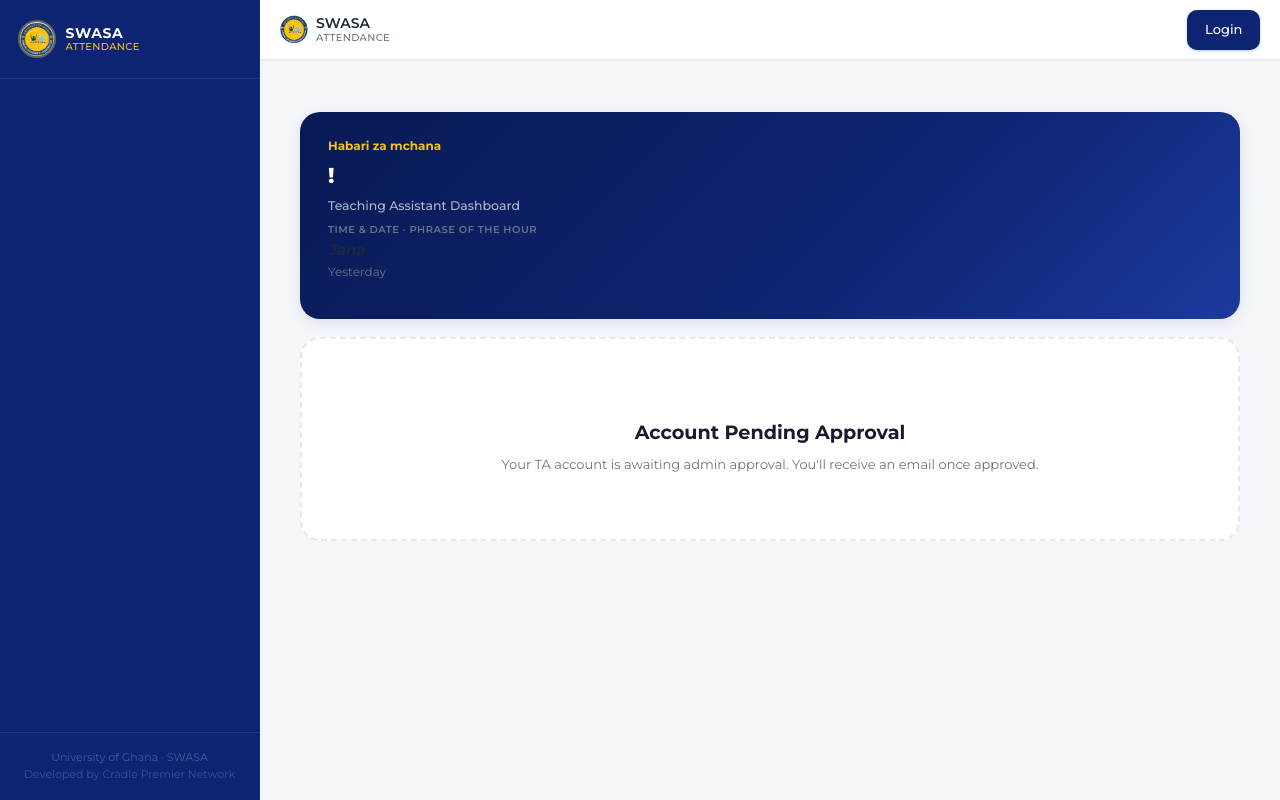
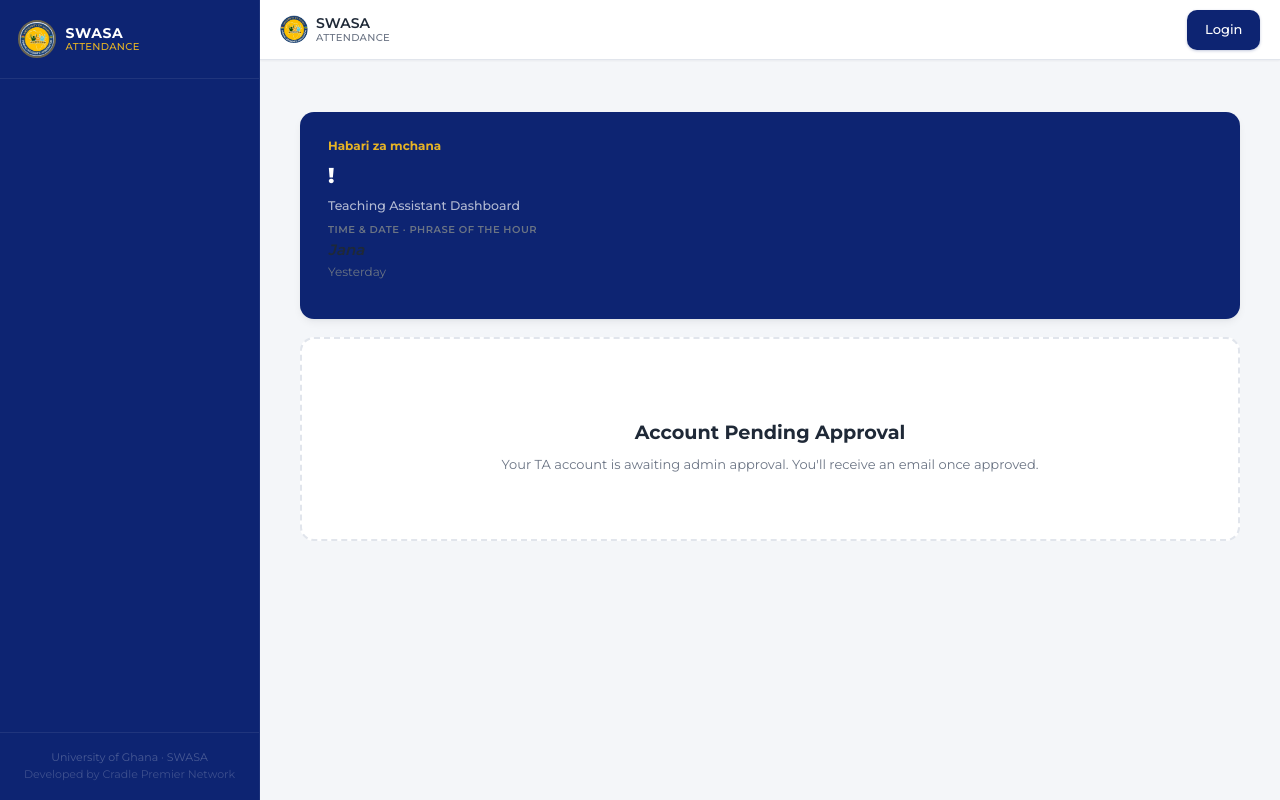
Before and after one commit to eshunyhaw-del/swahili_attendance_system, a Django app: template attendance/templates/attendance/ta_dashboard.html in a window 1280 px wide. Run offline with Django 5.2, Linux system fonts and the light colour scheme; the template is opened without the code that fills it, so the values that code supplies are empty; some libraries are stand-ins or nearby versions.

Commit message:
Retheme TA dashboard onto the design system
Rethemes the in-class attendance dashboard to the new language while preserving
the full take-attendance workflow (AJAX roster, per-student code generation,
filters, CSV export) — low-risk CSS-level changes, no markup/JS rewrite.

- Tokens updated to the neutral palette, subtle non-tinted shadows and tighter
  radii; added a dark-mode token block (the page had none before).
- Flattened the navy gradient header and course headers to solid navy.
- Tokenised hardcoded light "sunken" backgrounds so they hold up in dark mode.

Verified live: header/canvas restyled, session accordion opens, roster loads,
code controls and filters present.

Co-Authored-By: Claude Opus 4.8 <noreply@anthropic.com>

```diff
--- a/attendance/templates/attendance/ta_dashboard.html
+++ b/attendance/templates/attendance/ta_dashboard.html
@@ -9,23 +9,39 @@
     --primary: #0D2472;
     --primary-dk: #091A55;
     --primary-lt: rgba(13,36,114,0.07);
-    --gold: #F2C31A;
+    --gold: #E6B325;
     --surface: #FFFFFF;
-    --bg: #EEF1F8;
-    --text: #1A1A2E;
-    --muted: #6B7280;
-    --border: #E5E8F0;
-    --green: #1A9E60;
-    --green-lt: rgba(26,158,96,0.1);
-    --amber: #B8920C;
-    --amber-lt: rgba(242,195,26,0.13);
-    --blue: #2563EB;
-    --blue-lt: rgba(37,99,235,0.09);
-    --red: #DC2626;
-    --r-sm: 8px; --r-md: 12px; --r-lg: 16px; --r-xl: 20px;
-    --sh-sm: 0 1px 3px rgba(13,36,114,0.07);
-    --sh-md: 0 4px 14px rgba(13,36,114,0.10);
-    --sh-lg: 0 8px 28px rgba(13,36,114,0.14);
+    --bg: #F4F6F9;
+    --text: #1F2937;
+    --muted: #6B7484;
+    --border: #E1E5EC;
+    --green: #167A4B;
+    --green-lt: #E7F4EC;
+    --amber: #B45309;
+    --amber-lt: #FBF1E3;
+    --blue: #175CD3;
+    --blue-lt: #E8F0FC;
+    --red: #B42318;
+    --r-sm: 8px; --r-md: 10px; --r-lg: 12px; --r-xl: 14px;
+    --sh-sm: 0 1px 2px rgba(16,24,40,0.06), 0 1px 3px rgba(16,24,40,0.08);
+    --sh-md: 0 2px 4px -2px rgba(16,24,40,0.06), 0 4px 10px -2px rgba(16,24,40,0.08);
+    --sh-lg: 0 4px 6px -2px rgba(16,24,40,0.05), 0 12px 20px -4px rgba(16,24,40,0.10);
+}
+html[data-theme="dark"] {
+    --primary: #1B3A9C;
+    --primary-lt: rgba(242,195,26,0.10);
+    --surface: #171F2A;
+    --bg: #0E141C;
+    --text: #E7ECF2;
+    --muted: #8B95A5;
+    --border: #29323F;
+    --green: #4ED08A; --green-lt: rgba(22,122,75,0.20);
+    --amber: #E6A23C; --amber-lt: rgba(180,83,9,0.20);
+    --blue: #6AA0F0;  --blue-lt: rgba(23,92,211,0.20);
+    --red: #F0776B;
+    --sh-sm: 0 1px 3px rgba(0,0,0,0.45);
+    --sh-md: 0 4px 10px -2px rgba(0,0,0,0.5);
+    --sh-lg: 0 12px 20px -4px rgba(0,0,0,0.55);
 }
 
 *, *::before, *::after { box-sizing: border-box; margin: 0; padding: 0; }
@@ -35,7 +51,7 @@ body { background: var(--bg) !important; font-family: 'Montserrat', system-ui, s
 
 /* ─── Header ─── */
 .ta-header {
-    background: linear-gradient(135deg, #091A55 0%, #0D2472 60%, #1B3A9C 100%);
+    background: var(--primary);
     color: #fff;
     border-radius: var(--r-xl);
     padding: 1.5rem 1.75rem;
@@ -109,7 +125,7 @@ body { background: var(--bg) !important; font-family: 'Montserrat', system-ui, s
 
 .course-header {
     padding: 1rem 1.25rem;
-    background: linear-gradient(90deg, #0D2472 0%, #1B3A9C 100%);
+    background: var(--primary);
     display: flex;
     align-items: center;
     gap: 0.875rem;
@@ -212,7 +228,7 @@ html[data-theme="dark"] .session-count { color: #9DB2FF; background: rgba(157,17
     font-weight: 600;
     color: var(--muted);
     padding: 4px 10px;
-    background: #F0F3FA;
+    background: var(--bg);
     border-radius: 9999px;
     border: 1px solid var(--border);
     white-space: nowrap;
@@ -282,7 +298,7 @@ html[data-theme="dark"] .session-count { color: #9DB2FF; background: rgba(157,17
     align-items: center;
     gap: 0.625rem;
     padding: 0.7rem 1.25rem;
-    background: #F8F9FD;
+    background: var(--bg);
     border-bottom: 1px solid var(--border);
     flex-wrap: wrap;
 }
@@ -388,7 +404,7 @@ html[data-theme="dark"] .st-code { color: #9DB2FF; background: rgba(157,178,255,
 .badge-used { background: var(--green-lt); color: var(--green); }
 .badge-given { background: var(--blue-lt); color: var(--blue); }
 .badge-pending { background: var(--amber-lt); color: var(--amber); }
-.badge-none { background: #EEF1F8; color: var(--muted); border: 1px solid var(--border); }
+.badge-none { background: var(--bg); color: var(--muted); border: 1px solid var(--border); }
 
 /* ─── Action buttons ─── */
 .btn-generate {
@@ -481,7 +497,7 @@ html[data-theme="dark"] .st-code { color: #9DB2FF; background: rgba(157,178,255,
     align-items: center;
     padding: 0.7rem 1.25rem;
     border-top: 1px solid var(--border);
-    background: #F8F9FD;
+    background: var(--bg);
     font-size: 12px;
 }
 
@@ -568,7 +584,7 @@ html[data-theme="dark"] .st-code { color: #9DB2FF; background: rgba(157,178,255,
 
 .modal-btn-primary { background: var(--primary); color: #fff; }
 .modal-btn-primary:hover { background: var(--primary-dk); }
-.modal-btn-secondary { background: #F0F3FA; color: var(--text); border: 1px solid var(--border); }
+.modal-btn-secondary { background: var(--bg); color: var(--text); border: 1px solid var(--border); }
 .modal-btn-secondary:hover { background: var(--border); }
 
 /* ─── Toast ─── */
```
